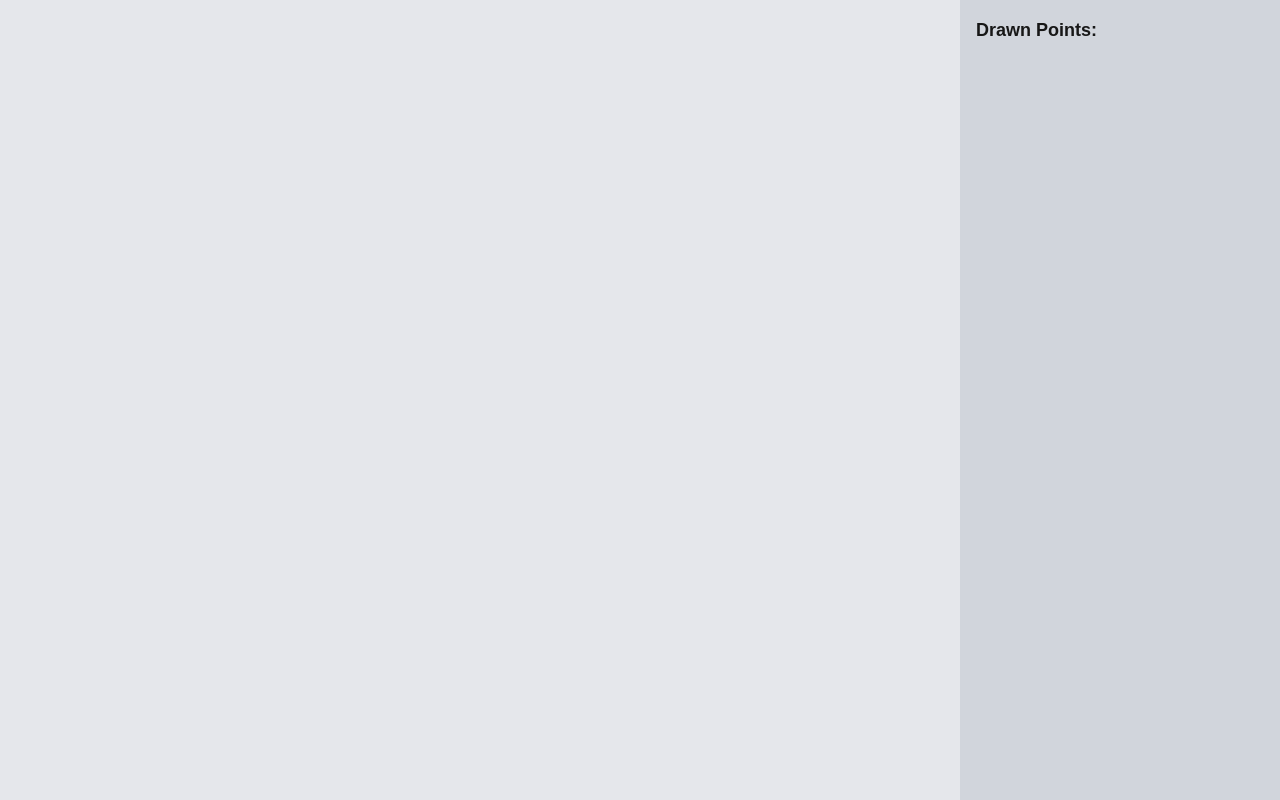
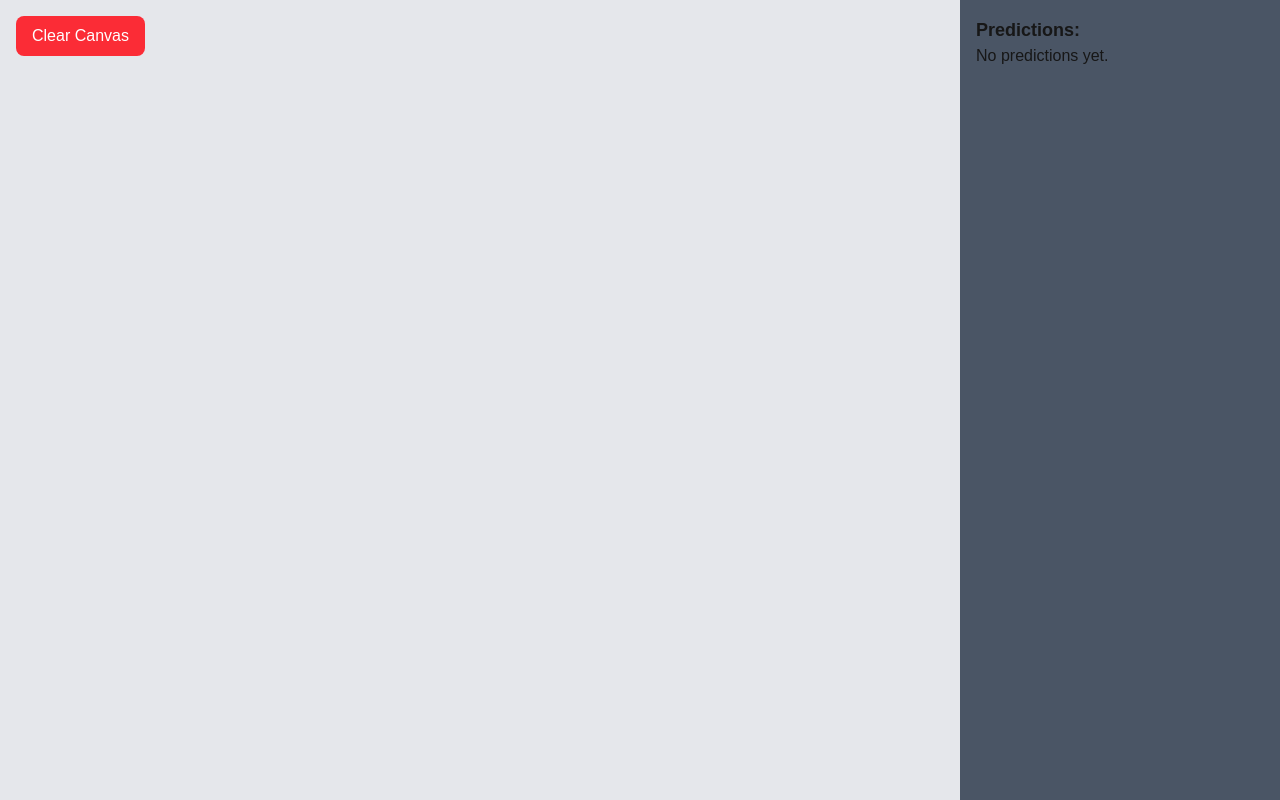
Before and after one commit to khushbunlad/INFO8665-DoodleMind, a Next.js app in the folder doodlemind-frontend/: page / in a window 1280 px wide. Built offline with nearby package versions, Linux system fonts and the light colour scheme.

Commit message:
- Clear canvas - Show prediction and  accuracy score as per model response - update document to run project

```diff
--- a/doodlemind-frontend/src/app/components/DrawingCanvas.tsx
+++ b/doodlemind-frontend/src/app/components/DrawingCanvas.tsx
@@ -4,8 +4,14 @@ import { useRef, useState, useEffect } from 'react';
 
 export default function DrawingCanvas() {
     const canvasRef = useRef<HTMLCanvasElement | null>(null);
-    const [points, setPoints] = useState<{ x: number; y: number }[]>([]);
+    const [strokes, setStrokes] = useState<number[][][]>([]);
+    const [currentStroke, setCurrentStroke] = useState<{ x: number; y: number }[]>([]);
     const [drawing, setDrawing] = useState(false);
+    const [suggestedPrediction, setSuggestedPrediction] = useState<{
+        prediction: string;
+        confidence: number;
+        top3: { class: string; confidence: number }[];
+    } | null>(null);
 
     useEffect(() => {
         const canvas = canvasRef.current;
@@ -14,7 +20,6 @@ export default function DrawingCanvas() {
         if (!ctx) return;
 
         const resizeCanvas = () => {
-            if (!canvas) return;
             canvas.width = canvas.parentElement?.clientWidth || 0;
             canvas.height = canvas.parentElement?.clientHeight || 0;
         };
@@ -24,9 +29,9 @@ export default function DrawingCanvas() {
         return () => window.removeEventListener('resize', resizeCanvas);
     }, []);
 
-    const startDrawing = () => {
+    const startDrawing = (e: React.MouseEvent<HTMLCanvasElement>) => {
         setDrawing(true);
-        setPoints([]);
+        setCurrentStroke([]);
     };
 
     const draw = (e: React.MouseEvent<HTMLCanvasElement>) => {
@@ -39,7 +44,8 @@ export default function DrawingCanvas() {
         const rect = canvas.getBoundingClientRect();
         const x = e.clientX - rect.left;
         const y = e.clientY - rect.top;
-        setPoints((prevPoints) => [...prevPoints, { x, y }]);
+
+        setCurrentStroke((prev) => [...prev, { x, y }]);
 
         ctx.lineTo(x, y);
         ctx.stroke();
@@ -47,6 +53,11 @@ export default function DrawingCanvas() {
 
     const stopDrawing = () => {
         setDrawing(false);
+        if (currentStroke.length > 0) {
+            setStrokes((prev) => [...prev, [currentStroke.map((p) => p.x), currentStroke.map((p) => p.y)]]);
+            fetchSuggestedImage([...strokes, [currentStroke.map((p) => p.x), currentStroke.map((p) => p.y)]]);
+        }
+        setCurrentStroke([]);
         const canvas = canvasRef.current;
         if (!canvas) return;
         const ctx = canvas.getContext('2d');
@@ -54,9 +65,47 @@ export default function DrawingCanvas() {
         ctx.beginPath();
     };
 
+    const fetchSuggestedImage = async (updatedStrokes: number[][][]) => {
+        try {
+            const requestBody = { drawing: JSON.stringify(updatedStrokes) };
+
+            const response = await fetch('http://localhost:5004/predict', {
+                method: 'POST',
+                headers: { 'Content-Type': 'application/json' },
+                body: JSON.stringify(requestBody),
+            });
+
+            if (!response.ok) throw new Error('Failed to fetch prediction');
+            const data = await response.json();
+
+            console.log('API Response:', data);
+
+            setSuggestedPrediction({
+                prediction: data.prediction,
+                confidence: data.confidence,
+                top3: data.top_3_classes.map((cls, index) => ({
+                    class: cls,
+                    confidence: data.top_3_confidences[index],
+                })),
+            });
+        } catch (error) {
+            console.error('Error fetching prediction:', error);
+        }
+    };
+
+    const clearCanvas = () => {
+        const canvas = canvasRef.current;
+        if (!canvas) return;
+        const ctx = canvas.getContext('2d');
+        if (!ctx) return;
+        ctx.clearRect(0, 0, canvas.width, canvas.height);
+        setStrokes([]);
+        setSuggestedPrediction(null);
+    };
+
     return (
         <div className="flex h-screen">
-            <div className="w-3/4 bg-gray-200">
+            <div className="w-3/4 bg-gray-200 relative">
                 <canvas
                     ref={canvasRef}
                     onMouseDown={startDrawing}
@@ -64,14 +113,30 @@ export default function DrawingCanvas() {
                     onMouseUp={stopDrawing}
                     className="w-full h-full"
                 />
+                <button
+                    onClick={clearCanvas}
+                    className="absolute top-4 left-4 bg-red-500 text-white px-4 py-2 rounded-lg"
+                >
+                    Clear Canvas
+                </button>
             </div>
-            <div className="w-1/4 p-4 bg-gray-300 overflow-y-auto">
-                <h3 className="text-lg font-bold">Drawn Points:</h3>
-                <ul>
-                    {points.map((point, index) => (
-                        <li key={index}>{`(${point.x.toFixed(2)}, ${point.y.toFixed(2)})`}</li>
-                    ))}
-                </ul>
+            <div className="w-1/4 p-4 bg-gray-600 overflow-y-auto">
+                <h3 className="text-lg font-bold">Predictions:</h3>
+                {suggestedPrediction ? (
+                    <div className="mt-4">
+                        <p className="text-xl font-semibold">{suggestedPrediction.prediction} ({(suggestedPrediction.confidence * 100).toFixed(2)}%)</p>
+                        <h4 className="mt-2 text-md font-bold">Top 3 Predictions:</h4>
+                        <ul className="list-disc pl-4">
+                            {suggestedPrediction.top3.map((item, index) => (
+                                <li key={index}>
+                                    {item.class}: {(item.confidence * 100).toFixed(2)}%
+                                </li>
+                            ))}
+                        </ul>
+                    </div>
+                ) : (
+                    <p>No predictions yet.</p>
+                )}
             </div>
         </div>
     );
```
Also changed, not shown: 1 other file (tests, documents, lock files or other folders).
